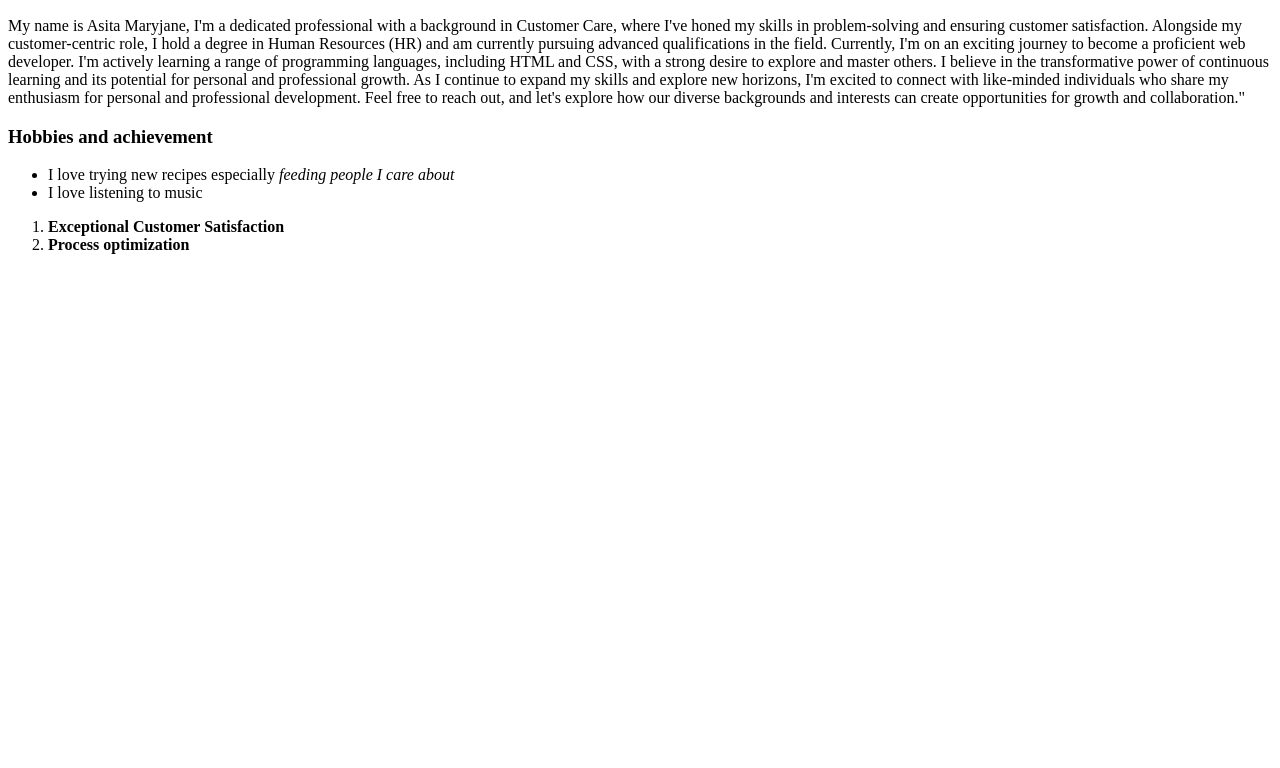
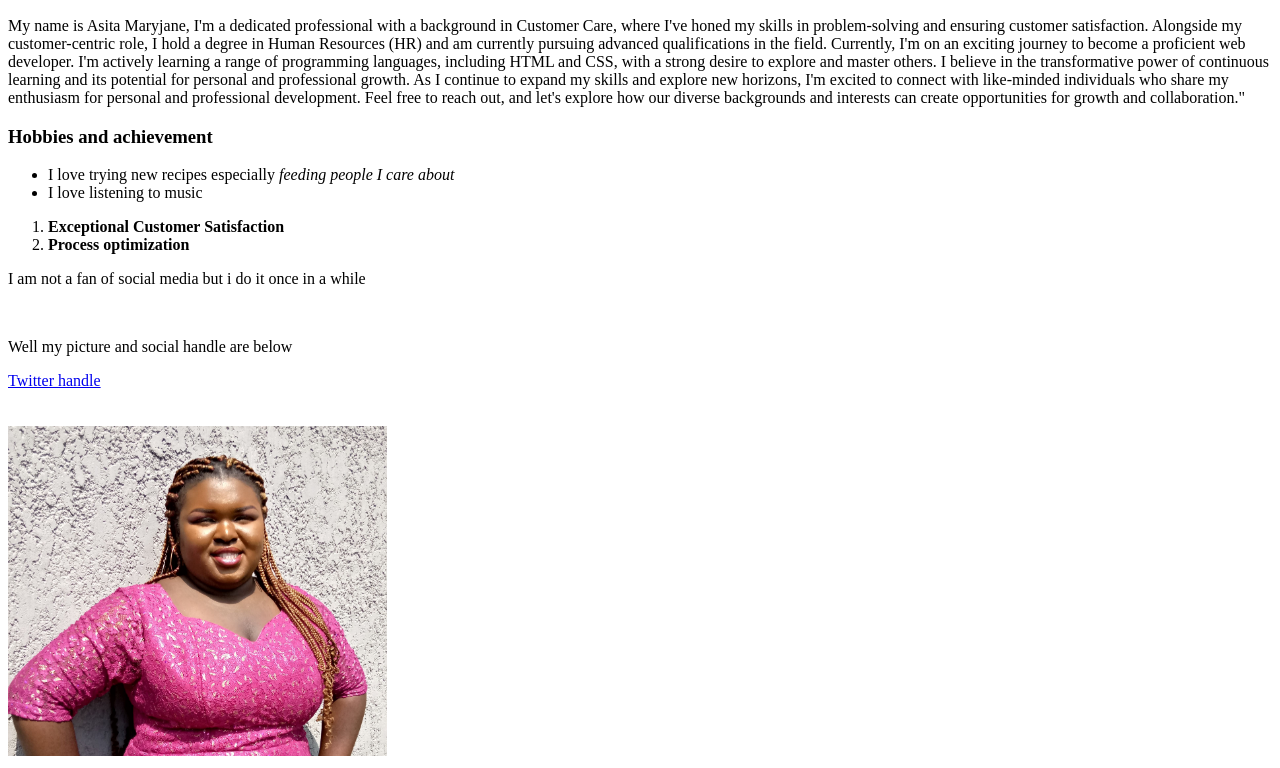
Before and after one commit to Mjay-Ify/frontend_dev, a plain HTML site: page index.html in a window 1280 px wide. Shown: the part 110-878 px from the top of the page. Before the commit the page ends 800 px from the top, so only its background shows below. Drawn offline with Linux system fonts and the light colour scheme.

Commit message:
I added something nre

```diff
--- a/index.html
+++ b/index.html
@@ -20,5 +20,13 @@
         <li><strong>Exceptional Customer Satisfaction</strong></li>
         <li><strong>Process optimization</strong></li>
      </ol>
+     <p>I am not a fan of social media but i do it once in a while</p>
+     <br>
+     <p>Well my picture and social handle are below </p>
+     <a href="http://twitter.com/Maryjan27231681" target="_blank" title="www.twitter.com">Twitter handle</a>
+     <br>
+     <br>
+     <br>
+     <img src="maryjane.jpg" alt="My pics" width="30%">
 </body>
 </html>
```
Also changed, not shown: maryjane.jpg (added).
